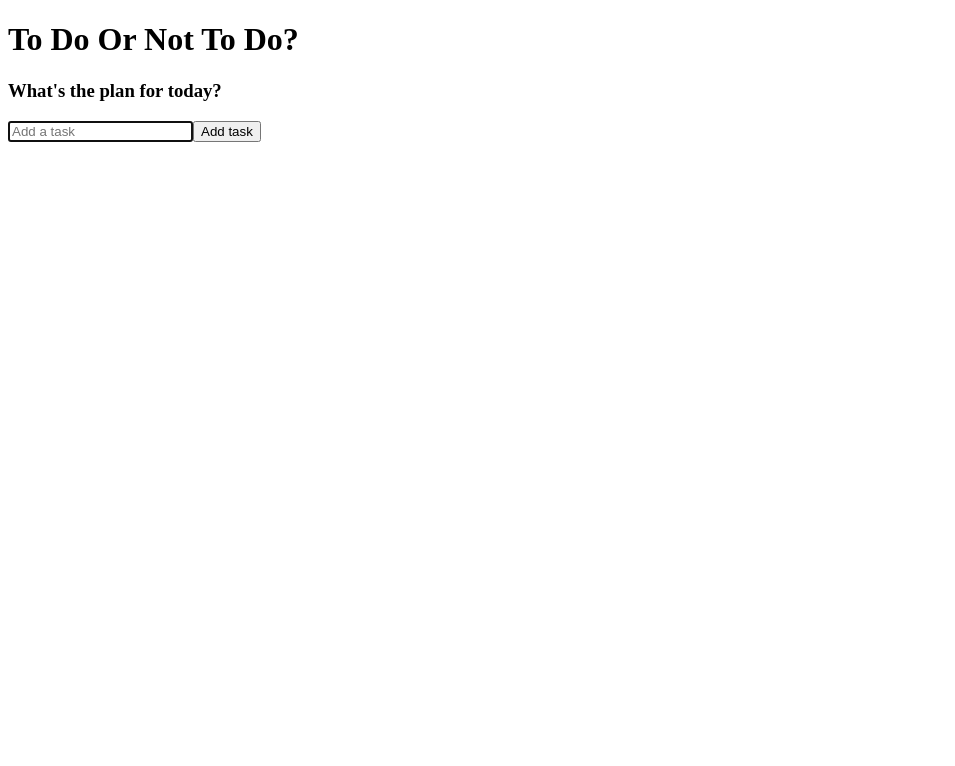
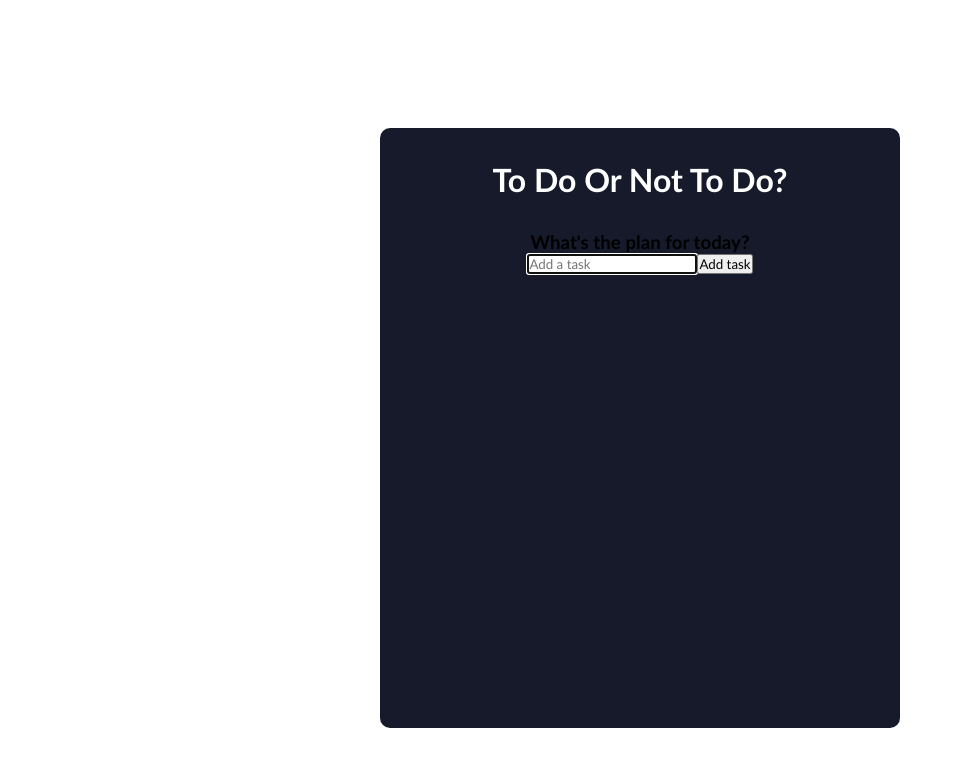
Before and after one commit to Kikstyophobia/todo-list-react, a React (Create React App) app: page / in a window 1280 px wide. Shown: the top 766 px of the page, without its empty margins (0-955 px from the left). Built offline with nearby package versions, Linux system fonts and the light colour scheme.

Commit message:
functionality done, needs css

```diff
--- a/src/App.css
+++ b/src/App.css
@@ -1,38 +1,167 @@
-.App {
-  text-align: center;
+* {
+  box-sizing: border-box;
+  margin: 0;
+  padding: 0;
+  font-family: 'Trebuchet MS', 'Lucida Sans Unicode', 'Lucida Grande',
+    'Lucida Sans', Arial, sans-serif;
 }
 
-.App-logo {
-  height: 40vmin;
-  pointer-events: none;
+.todo-app {
+  display: flex;
+  flex-direction: column;
+  justify-content: start;
+  width: 520px;
+  min-height: 600px;
+  background: #161a2b;
+  text-align: center;
+  margin: 128px auto;
+  border-radius: 10px;
+  padding-bottom: 32px;
 }
 
-@media (prefers-reduced-motion: no-preference) {
-  .App-logo {
-    animation: App-logo-spin infinite 20s linear;
-  }
+h1 {
+  margin: 32px 0;
+  color: #fff;
+  font-size: 32px;
 }
 
-.App-header {
-  background-color: #282c34;
-  min-height: 100vh;
+/*
+body {
+  background: linear-gradient(
+    90deg,
+    rgba(48, 16, 255, 1) 0%,
+    rgba(100, 115, 255, 1) 100%
+  );
+}
+.todo-app {
   display: flex;
   flex-direction: column;
-  align-items: center;
-  justify-content: center;
-  font-size: calc(10px + 2vmin);
-  color: white;
+  justify-content: start;
+  width: 520px;
+  min-height: 600px;
+  background: #161a2b;
+  text-align: center;
+  margin: 128px auto;
+  border-radius: 10px;
+  padding-bottom: 32px;
 }
 
-.App-link {
-  color: #61dafb;
+h1 {
+  margin: 32px 0;
+  color: #fff;
+  font-size: 24px;
 }
 
-@keyframes App-logo-spin {
-  from {
-    transform: rotate(0deg);
-  }
-  to {
-    transform: rotate(360deg);
-  }
+.complete {
+  text-decoration: line-through;
+  opacity: 0.4;
 }
+
+.todo-form {
+  margin-bottom: 32px;
+}
+
+.todo-input {
+  padding: 14px 32px 14px 16px;
+  border-radius: 4px 0 0 4px;
+  border: 2px solid #5d0cff;
+  outline: none;
+  width: 320px;
+  background: transparent;
+  color: #fff;
+}
+
+.todo-input::placeholder {
+  color: #e2e2e2;
+}
+
+.todo-button {
+  padding: 16px;
+  border: none;
+  border-radius: 0 4px 4px 0;
+  cursor: pointer;
+  outline: none;
+  background: linear-gradient(
+    90deg,
+    rgba(93, 12, 255, 1) 0%,
+    rgba(155, 0, 250, 1) 100%
+  );
+  color: #fff;
+  text-transform: capitalize;
+}
+
+.todo-input.edit {
+  border: 2px solid #149fff;
+}
+
+.todo-button.edit {
+  background: linear-gradient(
+    90deg,
+    rgba(20, 159, 255, 1) 0%,
+    rgba(17, 122, 255, 1) 100%
+  );
+  padding: 16px 22px;
+}
+
+.todo-container {
+  display: flex;
+  flex-direction: row;
+  position: relative;
+}
+
+.todo-row {
+  display: flex;
+  justify-content: space-between;
+  align-items: center;
+  margin: 4px auto;
+  color: #fff;
+  background: linear-gradient(
+    90deg,
+    rgba(255, 118, 20, 1) 0%,
+    rgba(255, 84, 17, 1) 100%
+  );
+
+  padding: 16px;
+  border-radius: 5px;
+  width: 90%;
+}
+
+.todo-row:nth-child(4n + 1) {
+  background: linear-gradient(
+    90deg,
+    rgba(93, 12, 255, 1) 0%,
+    rgba(155, 0, 250, 1) 100%
+  );
+}
+
+.todo-row:nth-child(4n + 2) {
+  background: linear-gradient(
+    90deg,
+    rgba(255, 12, 241, 1) 0%,
+    rgba(250, 0, 135, 1) 100%
+  );
+}
+
+.todo-row:nth-child(4n + 3) {
+  background: linear-gradient(
+    90deg,
+    rgba(20, 159, 255, 1) 0%,
+    rgba(17, 122, 255, 1) 100%
+  );
+}
+
+.icons {
+  display: flex;
+  align-items: center;
+  font-size: 24px;
+  cursor: pointer;
+}
+
+.delete-icon {
+  margin-right: 5px;
+  color: #fff;
+}
+
+.edit-icon {
+  color: #fff;
+} */
--- a/src/App.js
+++ b/src/App.js
@@ -1,5 +1,4 @@
 import React from 'react';
-import { RiCloseCircleLine } from 'react-icons/ri';
 import TodoList from './components/TodoList';
 import './App.css';
 
```
